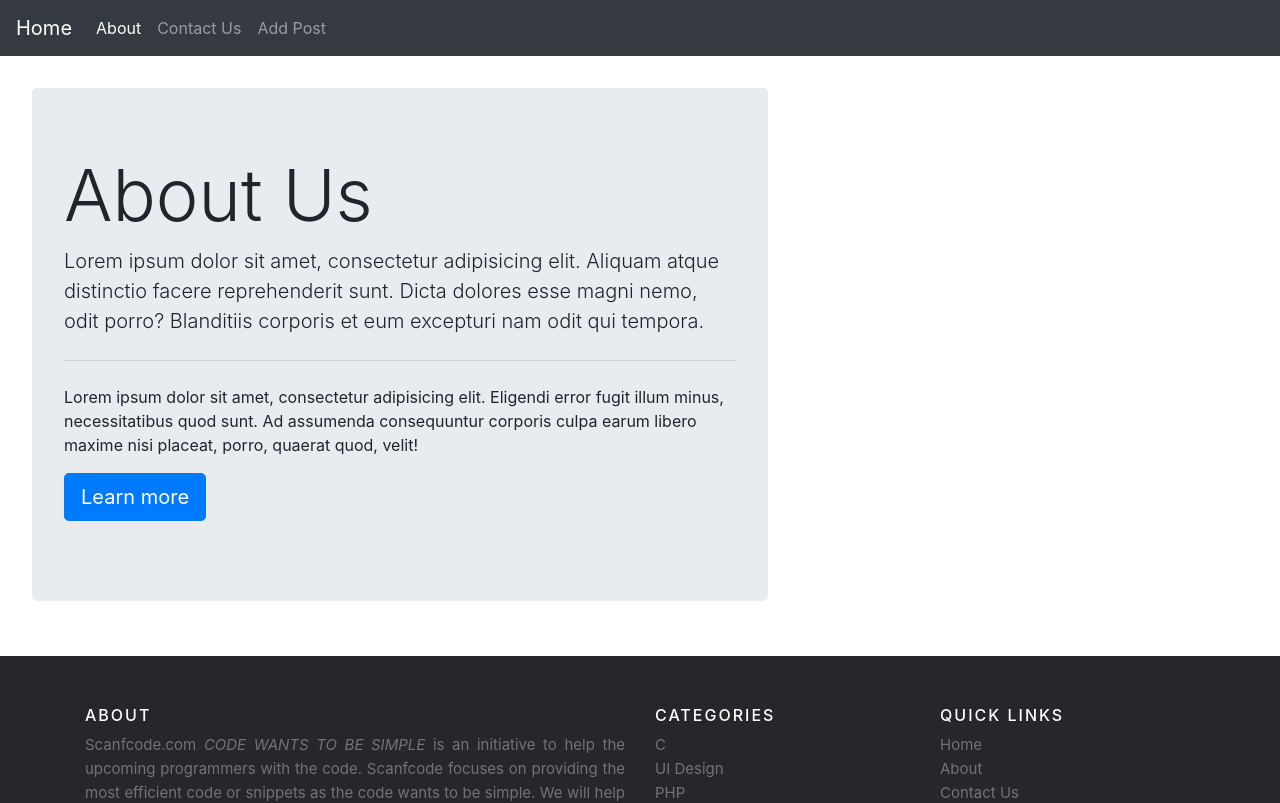
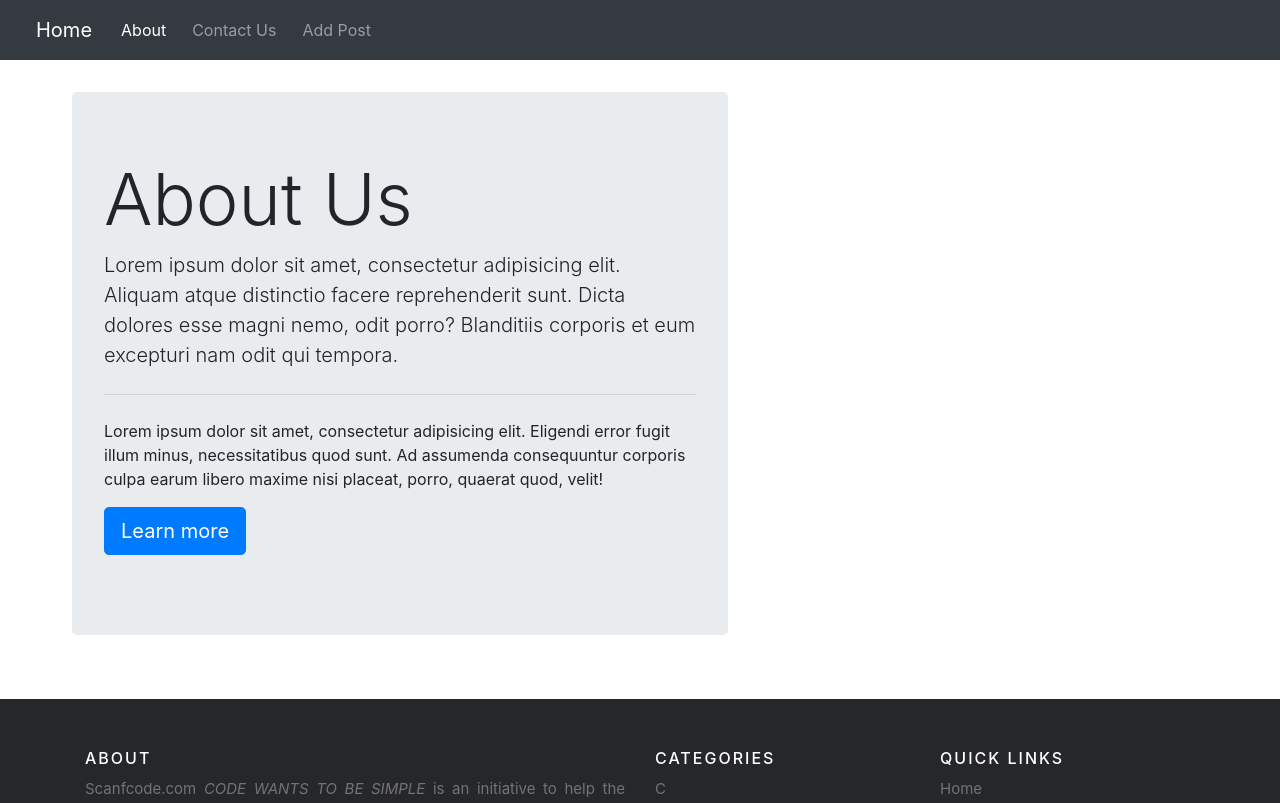
Before and after one commit to imranhsayed/react-workshop, a React app: page /about in a window 1280 px wide. Shown: the top 803 px of the page. Built offline with nearby package versions, Linux system fonts and the light colour scheme.

Commit message:
Add logic to add blog posts

```diff
--- /dev/null
+++ b/src/Nav.css
@@ -0,0 +1,8 @@
+.my-navbar-nav {
+	display: flex;
+	flex-direction: row;
+}
+
+.my-navbar-nav li {
+	padding: 0 5px;
+}
--- a/src/Post.css
+++ b/src/Post.css
@@ -4,8 +4,17 @@
 }
 
 .page-wrap {
-	height: 75vh;
-	padding: 16px;
+	min-height: 75vh;
+	padding: 16px 36px;
 	max-width: 800px;
 	overflow: hidden;
 }
+
+
+.add-post-wrap {
+	overflow: unset;
+}
+
+.my-navbar {
+	padding: 10px 36px;
+}
--- a/src/components/AddPost.js
+++ b/src/components/AddPost.js
@@ -11,7 +11,8 @@ class AddPost extends React.Component {
 		this.state = {
 			title: '',
 			body: '',
-			newPosts: []
+			newPosts: [],
+			loading: false
 		}
 
 	};
@@ -20,9 +21,14 @@ class AddPost extends React.Component {
 		this.setState( { [event.target.name]: event.target.value } );
 	};
 
+	setLoading = ( status ) => {
+		this.setState( { loading: status } );
+	};
+
 	onFormSubmit = ( event ) => {
 		event.preventDefault();
-		console.warn( this.state );
+
+		this.setLoading( true );
 
 		const formData = {
 			title: this.state.title,
@@ -37,29 +43,69 @@ class AddPost extends React.Component {
 			body: JSON.stringify(formData), // body data type must match "Content-Type" header
 		})
 			.then(response => response.json()
-				.then( newPostData => this.setState( { newPosts: [ ...this.state.newPosts, newPostData ] } ) )
+				.then( newPostData =>
+					this.setState( {
+						newPosts: [ ...this.state.newPosts, newPostData ],
+						title: '',
+						body: ''
+					}, this.setLoading( false ) ) )
 			);
 	};
 
+	renderNewPosts = () => {
+		const {newPosts} = this.state;
+		if ( newPosts.length ) {
+			return newPosts.map( post => (
+				<div className="card border-primary mb-3">
+					<div className="card-header">{post.id}</div>
+					<div className="card-body">
+						<h5 className="card-title">{post.title}</h5>
+						<p className="card-text">{post.body}</p>
+					</div>
+				</div>
+			) );
+		}
+	};
+
 	render() {
-		console.warn( this.state );
+
+		const { title, body, loading } = this.state;
+
 		return(
 			<React.Fragment>
 				<Nav/>
-				<form className="my-form page-wrap" onSubmit={this.onFormSubmit}>
+				<div className="page-wrap add-post-wrap">
+				<form className="my-form" onSubmit={this.onFormSubmit}>
+					<h4 className="mb-3">Add New Post</h4>
 					<fieldset>
 						<div className="form-group">
 							<label htmlFor="title">Title</label>
-							<input onChange={this.handleOnInputChange} type="text" name="title" className="form-control" id="title" />
+							<input
+								onChange={this.handleOnInputChange}
+								type="text"
+								name="title"
+								className="form-control"
+								id="title"
+								value={title}
+							/>
 						</div>
 						<div className="form-group">
 							<label htmlFor="body">Body</label>
-							<textarea onChange={this.handleOnInputChange} name="body" className="form-control" id="body" rows="3"/>
+							<textarea
+								onChange={this.handleOnInputChange}
+								name="body"
+								className="form-control"
+								id="body" rows="3"
+								value={body}
+							/>
 						</div>
 
 						<button type="submit" className="btn btn-primary">Submit</button>
 					</fieldset>
+					<p className="text-muted mt-3">{ loading && 'Processing...' }</p>
 				</form>
+				{ this.renderNewPosts() }
+				</div>
 				<Footer/>
 			</React.Fragment>
 		);
--- a/src/components/Nav.js
+++ b/src/components/Nav.js
@@ -1,25 +1,23 @@
 import React from 'react';
 
 import { Link } from "@reach/router";
+import NavLink from './NavLink';
+import '../Nav.css';
+
 
 const Nav = () => (
-	<nav className="navbar navbar-expand-lg navbar-dark bg-dark">
+		<nav className="navbar my-navbar navbar-expand-lg navbar-dark bg-dark">
 			<Link className="navbar-brand" to="/">Home</Link>
-		<button className="navbar-toggler" type="button" data-toggle="collapse" data-target="#navbarColor02"
-		        aria-controls="navbarColor02" aria-expanded="false" aria-label="Toggle navigation">
-			<span className="navbar-toggler-icon"/>
-		</button>
-
-		<div className="collapse navbar-collapse" id="navbarColor02">
-			<ul className="navbar-nav mr-auto">
-				<li className="nav-item active">
-					<Link className="nav-link" to="/about">About <span className="sr-only">(current)</span></Link>
+			<div >
+				<ul className="navbar-nav my-navbar-nav mr-auto">
+					<li className="nav-item">
+						<NavLink to="/about">About</NavLink>
 					</li>
 					<li className="nav-item">
-					<Link className="nav-link" to="/contact-us">Contact Us</Link>
+						<NavLink to="/contact-us">Contact Us</NavLink>
 					</li>
 					<li className="nav-item">
-					<Link className="nav-link" to="/add-post">Add Post</Link>
+						<NavLink to="/add-post">Add Post</NavLink>
 					</li>
 				</ul>
 			</div>
--- /dev/null
+++ b/src/components/NavLink.js
@@ -0,0 +1,22 @@
+import React from 'react';
+import { Link } from "@reach/router";
+
+/**
+ * Reach Routers gives us access to a function called getProps.
+ * Whatever is returned by getProps(), in this case style,
+ * will be applied to the Link attribute as props.
+ * So here {...props} will be replaced by style: {}
+ *
+ * @param props
+ * @return {*}
+ * @constructor
+ */
+const NavLink = props => (
+	<Link
+		{...props}
+		getProps={({ isCurrent }) => ( { style: { color: isCurrent ? '#fff' : '#ffffff80' } } )}
+		className="nav-link"
+		/>
+);
+
+export default NavLink;
--- a/src/components/Post.js
+++ b/src/components/Post.js
@@ -17,7 +17,6 @@ class Post extends React.Component {
 	componentDidMount() {
 		const queryStringValues = queryString.parse( this.props.location.search.slice(1) );
 		const postId = queryStringValues.postId;
-		console.warn( postId );
 
 		if ( postId ) {
 			fetch(`https://jsonplaceholder.typicode.com/posts/${postId}`)
--- a/src/components/Posts.js
+++ b/src/components/Posts.js
@@ -47,7 +47,8 @@ class Posts extends React.Component {
 
 	render() {
 		return (
-			<div className="my-posts">
+			<div className="my-posts page-wrap">
+				<h3 className="mb-4">Latest Blog Posts</h3>
 				{ this.state.loading && <p>Loading...</p> }
 				{ this.renderPostItems() }
 			</div>
--- a/webpack.config.js
+++ b/webpack.config.js
@@ -6,11 +6,10 @@ module.exports = {
 	output: {
 		path: path.resolve( __dirname, 'dist' ),
 		filename: 'main.js',
+		publicPath: '/',
 	},
 	devServer: {
-		historyApiFallback: {
-			disableDotRule: true,
-		},
+		historyApiFallback: true
 	},
 	module: {
 		rules: [
```
Also changed, not shown: src/components/Header.js (deleted). Lines whose indentation alone changed are shown as unchanged.
